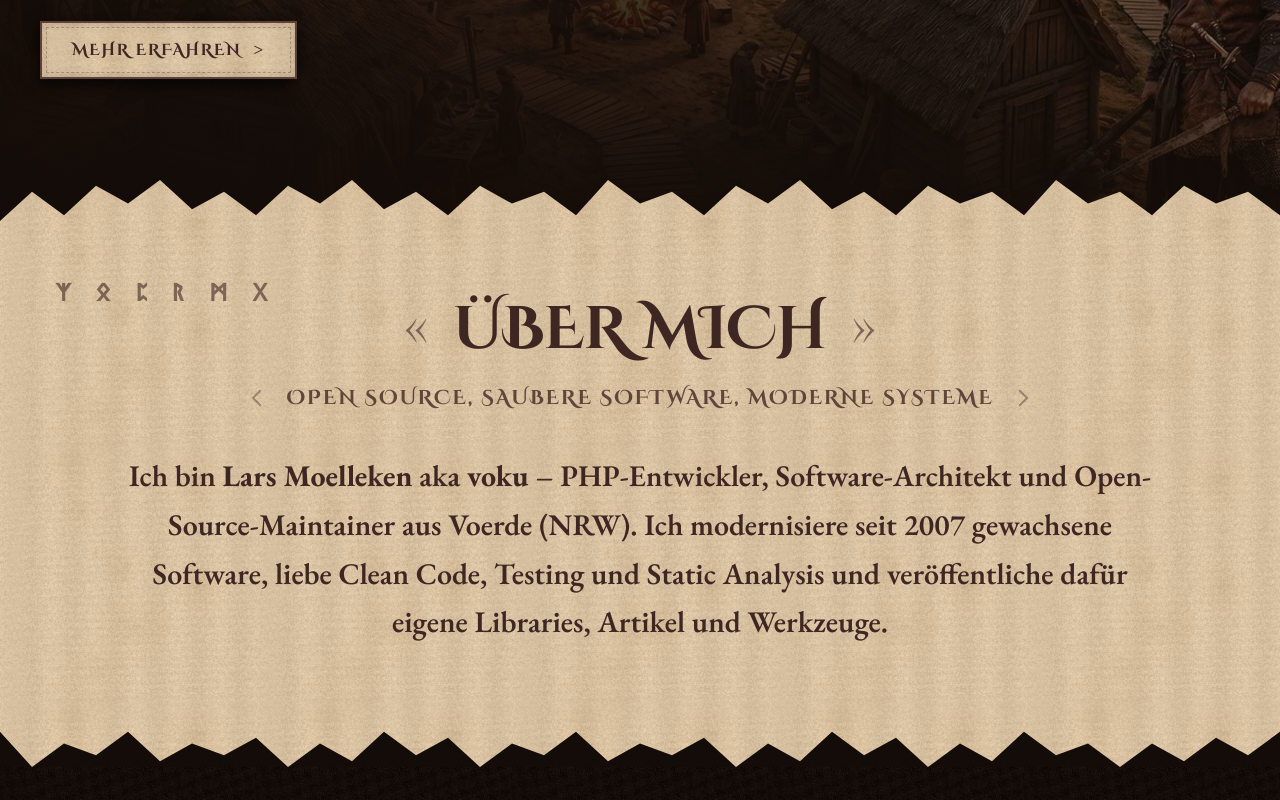
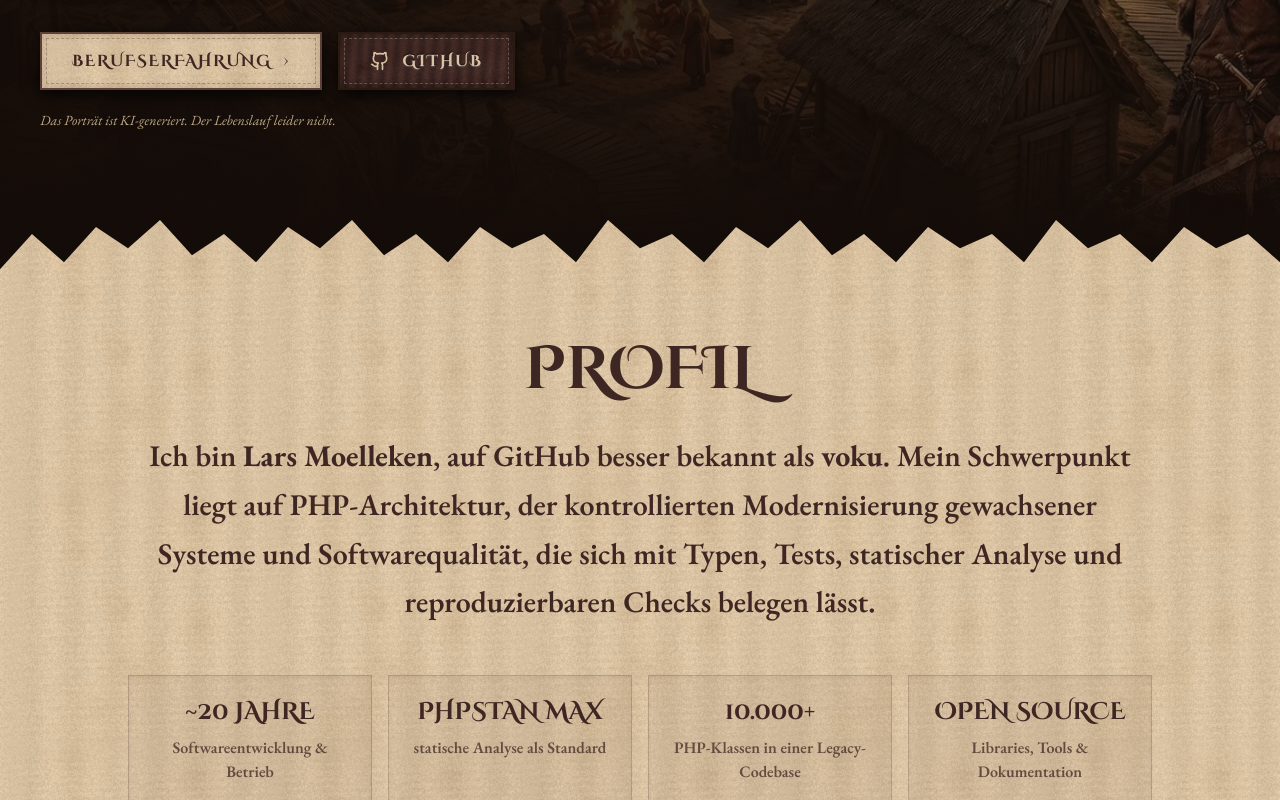
Before and after one commit to voku/LarsGermane, a React (Vite) app: page / in a window 1280 px wide. Shown: the part 610-1410 px from the top of the page. Built offline with nearby package versions, Linux system fonts and the light colour scheme.

Commit message:
Render the updated CV page

```diff
--- a/src/main.tsx
+++ b/src/main.tsx
@@ -1,10 +1,10 @@
 import {StrictMode} from 'react';
 import {createRoot} from 'react-dom/client';
-import App from './App.tsx';
+import CvPage from './CvPage.tsx';
 import './index.css';
 
 createRoot(document.getElementById('root')!).render(
   <StrictMode>
-    <App />
+    <CvPage />
   </StrictMode>,
 );
```
